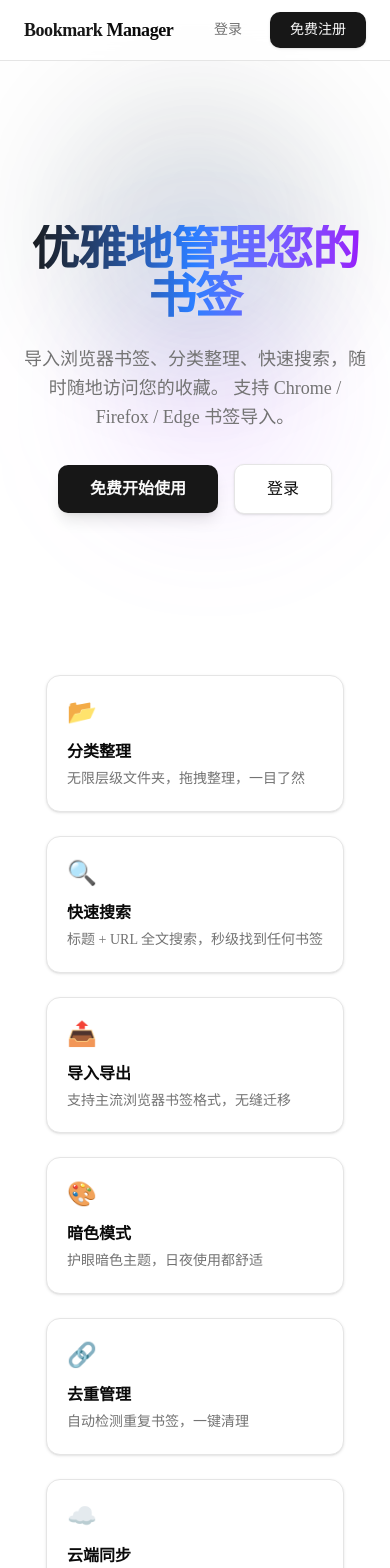
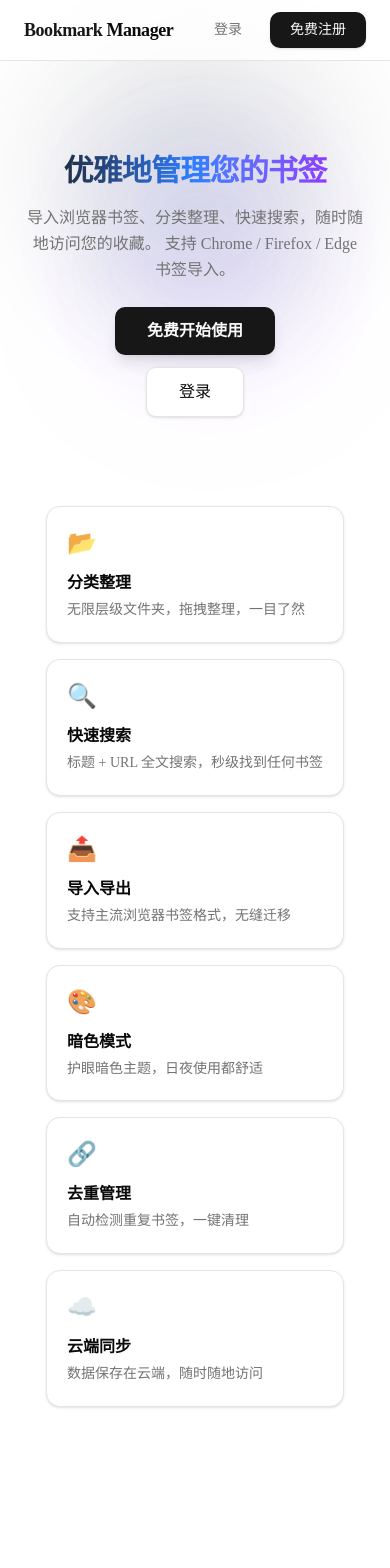
Before and after one commit to lildog2818/bookmark-management, a Next.js app: page / in a window 390 px wide. Shown: the top 1568 px of the page. After the commit the page ends 1471 px from the top, so only its background shows below. Built offline with nearby package versions, Linux system fonts and the light colour scheme.

Commit message:
手机端界面优化

```diff
--- a/src/app/dashboard/dashboard-client.tsx
+++ b/src/app/dashboard/dashboard-client.tsx
@@ -234,8 +234,8 @@ export function DashboardClient({ folders: initialFolders, bookmarks: initialBoo
         <div {...(!selectMode ? { draggable: true, onDragStart: () => { draggedBmRef.current = bm.id; (window as any).__dragSrcFolder = bm.folderId }, onDragOver: (e: React.DragEvent) => { e.preventDefault(); e.dataTransfer.dropEffect = "move" }, onDrop: (e: React.DragEvent) => { e.stopPropagation(); const srcId = draggedBmRef.current; const srcFolder = (window as any).__dragSrcFolder; if (!srcId || srcId === bm.id || srcFolder !== bm.folderId) return; setBookmarks((prev) => { const fb = prev.filter((x) => x.folderId === bm.folderId); const si = fb.findIndex((x) => x.id === srcId); const di = fb.findIndex((x) => x.id === bm.id); if (si < 0 || di < 0) return prev; const item = prev.find((x) => x.id === srcId)!; fb.splice(si, 1); fb.splice(di, 0, item); handleReorder(bm.folderId, fb.map((x) => x.id)); return prev.map((x) => ({ ...x, order: fb.findIndex((y) => y.id === x.id) })) }); draggedBmRef.current = null; setDragOverFolderId(null) }, onDragEnd: () => { draggedBmRef.current = null; setDragOverFolderId(null) } } : {})} className="flex flex-1 cursor-pointer items-center min-w-0" onClick={() => { if (!selectMode) window.open(bm.url, "_blank") }}>
           <span className="truncate text-sm font-medium">{bm.title || bm.url}</span>
         </div>
-        {!selectMode && (<><button onClick={(e) => { e.stopPropagation(); openEditBookmark(bm) }} className="shrink-0 p-1.5 text-muted-foreground/40 opacity-0 group-hover:opacity-100 hover:text-foreground"><svg className="h-3.5 w-3.5" fill="none" viewBox="0 0 24 24" stroke="currentColor" strokeWidth={2}><path strokeLinecap="round" strokeLinejoin="round" d="M11 5H6a2 2 0 00-2 2v11a2 2 0 002 2h11a2 2 0 002-2v-5m-1.414-9.414a2 2 0 112.828 2.828L11.828 15H9v-2.828l8.586-8.586z" /></svg></button>
-        <button onClick={(e) => handleDeleteBookmark(bm.id, e)} className="shrink-0 p-1.5 text-muted-foreground/40 opacity-0 group-hover:opacity-100 hover:text-destructive"><Trash2 className="h-3.5 w-3.5" /></button></>)}
+        {!selectMode && (<><button onClick={(e) => { e.stopPropagation(); openEditBookmark(bm) }} className="shrink-0 p-1.5 text-muted-foreground/40 bm-actions sm:opacity-0 sm:group-hover:opacity-100 hover:text-foreground"><svg className="h-3.5 w-3.5" fill="none" viewBox="0 0 24 24" stroke="currentColor" strokeWidth={2}><path strokeLinecap="round" strokeLinejoin="round" d="M11 5H6a2 2 0 00-2 2v11a2 2 0 002 2h11a2 2 0 002-2v-5m-1.414-9.414a2 2 0 112.828 2.828L11.828 15H9v-2.828l8.586-8.586z" /></svg></button>
+        <button onClick={(e) => handleDeleteBookmark(bm.id, e)} className="shrink-0 p-1.5 text-muted-foreground/40 bm-actions sm:opacity-0 sm:group-hover:opacity-100 hover:text-destructive"><Trash2 className="h-3.5 w-3.5" /></button></>)}
       </div>
     )
   }
@@ -295,7 +295,7 @@ export function DashboardClient({ folders: initialFolders, bookmarks: initialBoo
             </div>
           </div>
         )}
-        <div className="px-4 py-6 lg:px-8" style={{ columnCount: 3, columnGap: "1.25rem" }}>
+        <div className="masonry-cards px-3 py-4 sm:px-4 sm:py-6 lg:px-8">
           {allCards.map((card, ci) => {
             const isFolder = card.type === "folder"
             const cardId = isFolder ? card.data.id : "__root__"
@@ -378,7 +378,7 @@ function renderTreeSidebar() {
                   {bm.favicon ? <img src={bm.favicon} alt="" className="mt-0.5 h-5 w-5" /> : <Bookmark className="mt-0.5 h-5 w-5 shrink-0 text-primary/60" />}
                   <div className="min-w-0 flex-1"><h3 className="truncate text-sm font-medium">{bm.title || bm.url}</h3><p className="mt-0.5 truncate text-xs text-muted-foreground">{bm.url}</p></div>
                 </div>
-                <div className="absolute right-2 top-2 flex gap-1"><button onClick={(e) => { e.stopPropagation(); openEditBookmark(bm) }} className="p-1 text-muted-foreground/30 opacity-0 group-hover:opacity-100 hover:text-foreground"><svg className="h-3.5 w-3.5" fill="none" viewBox="0 0 24 24" stroke="currentColor" strokeWidth={2}><path strokeLinecap="round" strokeLinejoin="round" d="M11 5H6a2 2 0 00-2 2v11a2 2 0 002 2h11a2 2 0 002-2v-5m-1.414-9.414a2 2 0 112.828 2.828L11.828 15H9v-2.828l8.586-8.586z" /></svg></button><button onClick={(e) => { e.stopPropagation(); handleDeleteBookmark(bm.id, e) }} className="p-1 text-muted-foreground/30 opacity-0 group-hover:opacity-100 hover:text-destructive"><Trash2 className="h-3.5 w-3.5" /></button></div>
+                <div className="absolute right-2 top-2 flex gap-1"><button onClick={(e) => { e.stopPropagation(); openEditBookmark(bm) }} className="p-1 text-muted-foreground/30 bm-actions sm:opacity-0 sm:group-hover:opacity-100 hover:text-foreground"><svg className="h-3.5 w-3.5" fill="none" viewBox="0 0 24 24" stroke="currentColor" strokeWidth={2}><path strokeLinecap="round" strokeLinejoin="round" d="M11 5H6a2 2 0 00-2 2v11a2 2 0 002 2h11a2 2 0 002-2v-5m-1.414-9.414a2 2 0 112.828 2.828L11.828 15H9v-2.828l8.586-8.586z" /></svg></button><button onClick={(e) => { e.stopPropagation(); handleDeleteBookmark(bm.id, e) }} className="p-1 text-muted-foreground/30 bm-actions sm:opacity-0 sm:group-hover:opacity-100 hover:text-destructive"><Trash2 className="h-3.5 w-3.5" /></button></div>
               </div>
             ))}
           </div></div>)}
@@ -394,17 +394,17 @@ function renderTreeSidebar() {
     <div className="flex h-screen flex-col overflow-hidden">
       <header className="flex items-center gap-2 px-4 py-2.5" style={{ borderBottom: "1px solid var(--border)", background: "var(--header-bg)" }}>
         <h1 className="mr-2 hidden text-sm font-bold tracking-tight sm:block"><span className="text-primary">Bookmark</span></h1>
-        <div className="relative flex-1 max-w-sm"><Search className="absolute left-3 top-1/2 h-3.5 w-3.5 -translate-y-1/2 text-muted-foreground/50" />
+        <div className="relative flex-1 sm:max-w-sm"><Search className="absolute left-3 top-1/2 h-3.5 w-3.5 -translate-y-1/2 text-muted-foreground/50" />
           <input type="text" value={searchQuery} onChange={(e) => setSearchQuery(e.target.value)} placeholder="搜索书签..." className="w-full bg-muted/50 px-3 py-1.5 pl-9 text-sm outline-none focus:bg-muted transition-colors placeholder:text-muted-foreground/70" /></div>
-        <span className="whitespace-nowrap text-xs text-muted-foreground/60">{filteredBookmarks.length}/{bookmarks.length}</span>
+        <span className="hidden whitespace-nowrap text-xs text-muted-foreground/60 sm:inline">{filteredBookmarks.length}/{bookmarks.length}</span>
         <div className="flex items-center gap-1">
           <button onClick={() => setViewMode(viewMode === "card" ? "tree" : "card")} className="p-1.5 text-muted-foreground/60 hover:text-foreground" title={viewMode === "card" ? "文件夹" : "卡片"}>
             {viewMode === "card" ? <PanelLeftClose className="h-4 w-4" /> : <LayoutGrid className="h-4 w-4" />}</button>
           <button onClick={() => { setSelectMode(!selectMode); if (selectMode) setSelectedBmIds(new Set()) }}
             className={`p-1.5 transition-colors ${selectMode ? "text-primary" : "text-muted-foreground/60 hover:text-foreground"}`} title="多选模式"><CheckSquare className="h-4 w-4" /></button>
           <div className="mx-1 h-4 w-px bg-border/50" />
-          <button onClick={() => setShowCreateBookmark(true)} className="flex items-center gap-1 bg-primary px-3 py-1.5 text-xs font-medium text-primary-foreground hover:bg-primary/90"><Plus className="h-3.5 w-3.5" /> 书签</button>
-          <button onClick={() => setShowCreateFolder(true)} className="flex items-center gap-1 px-3 py-1.5 text-xs font-medium text-muted-foreground hover:bg-muted"><FolderPlus className="h-3.5 w-3.5" /> 文件夹</button>
+          <button onClick={() => setShowCreateBookmark(true)} className="flex items-center gap-1 bg-primary px-2 py-1.5 sm:px-3 text-xs font-medium text-primary-foreground hover:bg-primary/90"><Plus className="h-3.5 w-3.5" /> <span className="hidden sm:inline">书签</span></button>
+          <button onClick={() => setShowCreateFolder(true)} className="flex items-center gap-1 px-2 py-1.5 sm:px-3 text-xs font-medium text-muted-foreground hover:bg-muted"><FolderPlus className="h-3.5 w-3.5" /> <span className="hidden sm:inline">文件夹</span></button>
           <input ref={fileInputRef} type="file" accept=".html,.htm" onChange={handleImport} className="hidden" />
           <button onClick={() => fileInputRef.current?.click()} disabled={importing} className="px-2.5 py-1.5 text-xs text-muted-foreground/60 hover:text-foreground hover:bg-muted disabled:opacity-50"><Upload className="h-3.5 w-3.5" /></button>
           <div className="relative group"><button className="px-2.5 py-1.5 text-xs text-muted-foreground/60 hover:text-foreground hover:bg-muted"><Download className="h-3.5 w-3.5" /></button>
@@ -421,7 +421,7 @@ function renderTreeSidebar() {
       <main className="flex-1 overflow-y-auto">{viewMode === "card" ? renderCardView() : renderTreeView()}</main>
 
             <Dialog open={showDedup} onOpenChange={(o) => { if (!o) setShowDedup(false) }}>
-        <DialogContent className="max-w-2xl sm:max-w-2xl">
+        <DialogContent className="max-w-[95vw] sm:max-w-2xl">
           <DialogHeader>
             <DialogTitle>去重管理</DialogTitle>
             <DialogDescription>选择要删除的重复书签</DialogDescription>
@@ -577,7 +577,7 @@ function renderTreeSidebar() {
   </Dialog>
   {/* Move to Folder Dialog */}
   <Dialog open={showMoveDialog} onOpenChange={(o) => { if (!o) setShowMoveDialog(false) }}>
-    <DialogContent className="sm:max-w-sm">
+    <DialogContent className="max-w-[95vw] sm:max-w-sm">
       <DialogHeader>
         <DialogTitle>移动到文件夹</DialogTitle>
         <DialogDescription>选择目标文件夹</DialogDescription>
--- a/src/app/globals.css
+++ b/src/app/globals.css
@@ -153,6 +153,31 @@ body {
 ::-webkit-scrollbar-thumb { background: var(--muted-foreground); border-radius: 3px; }
 ::-webkit-scrollbar-thumb:hover { background: var(--foreground); }
 
+/* === 响应式卡片瀑布流列数 === */
+.masonry-cards {
+  column-count: 1;
+  column-gap: 1rem;
+}
+@media (min-width: 640px) {
+  .masonry-cards {
+    column-count: 2;
+    column-gap: 1.25rem;
+  }
+}
+@media (min-width: 1024px) {
+  .masonry-cards {
+    column-count: 3;
+    column-gap: 1.25rem;
+  }
+}
+
+/* === 移动端触屏：始终显示操作按钮 === */
+@media (pointer: coarse) {
+  .bm-actions {
+    opacity: 1 !important;
+  }
+}
+
 @layer base {
   * {
     @apply border-border outline-ring/50;
--- a/src/app/layout.tsx
+++ b/src/app/layout.tsx
@@ -1,4 +1,5 @@
 import type { Metadata } from "next";
+import type { Viewport } from "next";
 import { Geist, Geist_Mono } from "next/font/google";
 import "./globals.css";
 import { cn } from "@/lib/utils";
@@ -15,6 +16,13 @@ const geistMono = Geist_Mono({
   variable: "--font-geist-mono",
   subsets: ["latin"],
 });
+
+export const viewport: Viewport = {
+  width: "device-width",
+  initialScale: 1,
+  maximumScale: 1,
+  userScalable: false,
+};
 
 export const metadata: Metadata = {
   title: "书签管理",
--- a/src/app/page.tsx
+++ b/src/app/page.tsx
@@ -28,7 +28,7 @@ export default function Home() {
 
       <main className="flex flex-1 flex-col">
         {/* Hero 区域 */}
-        <section className="relative flex min-h-[80vh] flex-col items-center justify-center overflow-hidden px-6 pt-16">
+        <section className="relative flex min-h-[60vh] sm:min-h-[80vh] flex-col items-center justify-center overflow-hidden px-6 pt-16">
           {/* 背景装饰 */}
           <div className="pointer-events-none absolute inset-0 -z-10">
             <div className="absolute left-1/2 top-1/3 h-72 w-72 -translate-x-1/2 -translate-y-1/2 rounded-full bg-primary/10 blur-3xl" />
@@ -37,14 +37,14 @@ export default function Home() {
           </div>
 
           <div className="animate-slide-up max-w-3xl text-center">
-            <h2 className="bg-gradient-to-r from-primary via-blue-500 to-purple-600 bg-clip-text text-5xl font-extrabold tracking-tight text-transparent sm:text-6xl">
+            <h2 className="bg-gradient-to-r from-primary via-blue-500 to-purple-600 bg-clip-text text-3xl font-extrabold tracking-tight text-transparent sm:text-5xl">
               优雅地管理您的书签
             </h2>
-            <p className="mt-6 text-lg leading-relaxed text-muted-foreground">
+            <p className="mt-4 sm:mt-6 text-base sm:text-lg leading-relaxed text-muted-foreground">
               导入浏览器书签、分类整理、快速搜索，随时随地访问您的收藏。
               支持 Chrome / Firefox / Edge 书签导入。
             </p>
-            <div className="mt-8 flex items-center justify-center gap-4">
+            <div className="mt-6 sm:mt-8 flex flex-col sm:flex-row items-center justify-center gap-3 sm:gap-4">
               <Link
                 href="/register"
                 className="rounded-lg bg-primary px-8 py-3 text-base font-semibold text-primary-foreground shadow-lg transition-all hover:bg-primary/90 hover:shadow-xl hover:-translate-y-0.5"
@@ -62,8 +62,8 @@ export default function Home() {
         </section>
 
         {/* 特性区域 */}
-        <section className="mx-auto max-w-5xl px-6 pb-24">
-          <div className="grid gap-6 sm:grid-cols-3">
+        <section className="mx-auto max-w-5xl px-4 sm:px-6 pb-16 sm:pb-24">
+          <div className="grid grid-cols-1 gap-4 sm:grid-cols-2 lg:grid-cols-3 sm:gap-6">
             {[
               {
                 icon: "📂",
```
